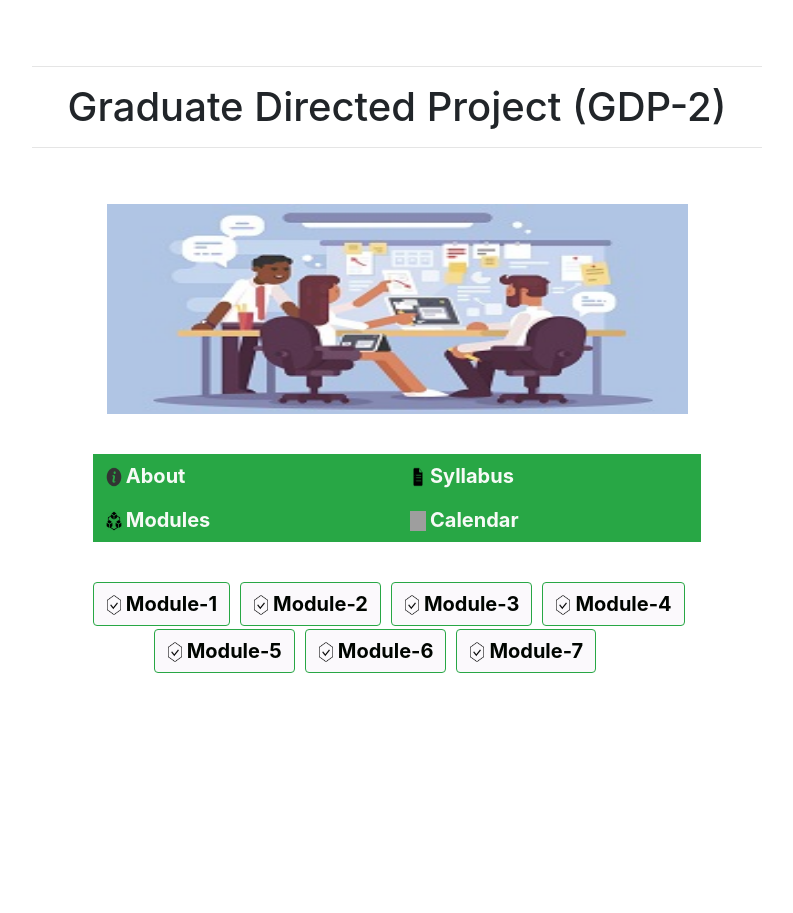
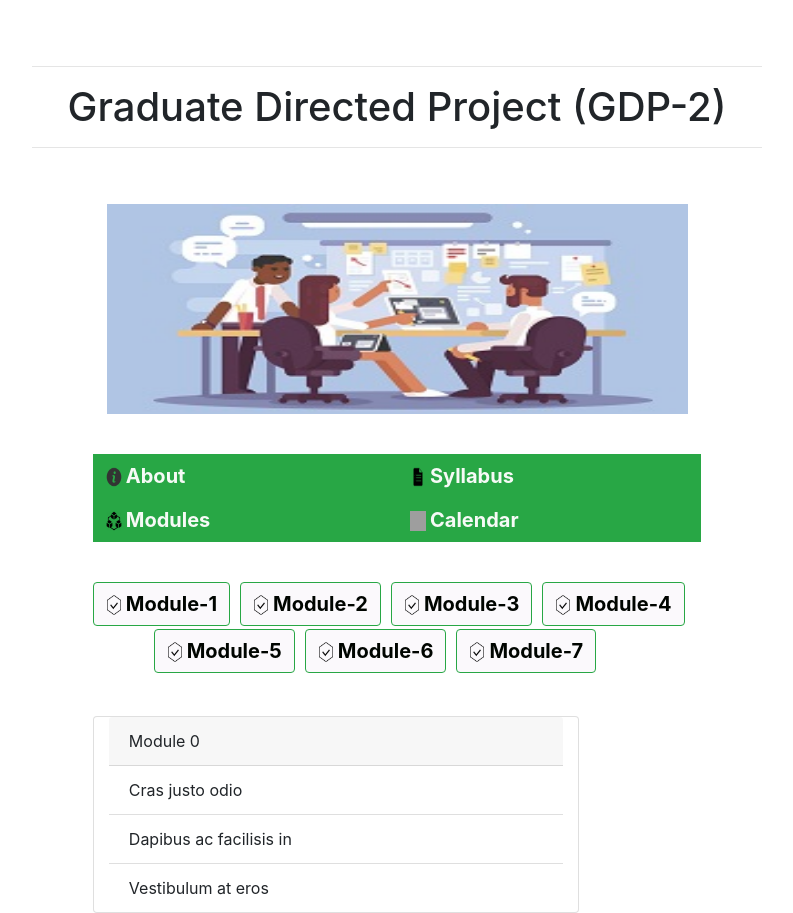
Before and after one commit to RevanthVallamsetty/GDPWorkshop, an Angular app: page / in a window 1280 px wide. Shown: the whole page, without its empty margins (148-941 px from the left). Before the commit the page ends 800 px from the top, so only its background shows below. Built offline with nearby package versions, Linux system fonts and the light colour scheme; grey boxes are pictures that could not be loaded.

Commit message:
added module details component

```diff
--- a/src/app/app.component.html
+++ b/src/app/app.component.html
@@ -1,5 +1,4 @@
 <app-navbar></app-navbar>
 <app-modules-list></app-modules-list>
-
-
+<app-modules-details></app-modules-details>
 <router-outlet></router-outlet>
--- /dev/null
+++ b/src/app/data.service.ts
@@ -0,0 +1,14 @@
+import { Injectable } from '@angular/core';
+import { BehaviorSubject } from 'rxjs';
+@Injectable({
+  providedIn: 'root'
+})
+export class DataService {
+  private messageSource = new BehaviorSubject('default message'); ;
+  currentMessage = this.messageSource.asObservable();
+  constructor() { }
+  changeMessage(message: number) {
+    this.messageSource.next(message.toString(10))
+  }
+
+}
--- a/src/app/modules-details/modules-details.component.html
+++ b/src/app/modules-details/modules-details.component.html
@@ -1,3 +1,15 @@
-<p>
-  modules-details works!
-</p>
+<div class="container">
+<div class="row">
+  <div class="col-md-1"></div>
+<div class="card col-md-8">
+    <div class="card-header">
+      Module 0{{messages}}
+    </div>
+    <ul class="list-group list-group-flush">
+      <li class="list-group-item">Cras justo odio</li>
+      <li class="list-group-item">Dapibus ac facilisis in</li>
+      <li class="list-group-item">Vestibulum at eros</li>
+    </ul>
+  </div>
+  </div>
+  </div>
--- a/src/app/modules-details/modules-details.component.ts
+++ b/src/app/modules-details/modules-details.component.ts
@@ -1,15 +1,25 @@
 import { Component, OnInit } from '@angular/core';
+import { DataService } from "../data.service";
+
 
 @Component({
   selector: 'app-modules-details',
   templateUrl: './modules-details.component.html',
+  // template: '{{message}}',
   styleUrls: ['./modules-details.component.scss']
 })
 export class ModulesDetailsComponent implements OnInit {
 
-  constructor() { }
+  message:string;
+  constructor(private data: DataService) {
+
+  }
 
   ngOnInit() {
+    this.data.currentMessage.subscribe(message => this.message = message)
   }
 
+
+
+
 }
--- a/src/app/modules-list/modules-list.component.html
+++ b/src/app/modules-list/modules-list.component.html
@@ -1,4 +1,4 @@
-<div class="container" ng-app="app-modules-list">
+<div class="container" ng-app="app-modules-list" style="padding-bottom: 40px">
   <div class="row text-center">
     <div class="col-md-1"></div>
         <div class="padding">
--- a/src/app/modules-list/modules-list.component.ts
+++ b/src/app/modules-list/modules-list.component.ts
@@ -1,4 +1,5 @@
 import { Component, OnInit } from '@angular/core';
+import {DataService} from '../data.service'
 
 @Component({
   selector: 'app-modules-list',
@@ -7,15 +8,17 @@ import { Component, OnInit } from '@angular/core';
 })
 export class ModulesListComponent implements OnInit {
 
-  constructor() { }
 
+  constructor(private data: DataService) { }
+
+  message:string;
   ngOnInit() {
+    this.data.currentMessage.subscribe(message => this.message = message)
   }
 
 
  detail(modulenum:number){
-
-    console.log(modulenum)
+  this.data.changeMessage(modulenum)
    var btns = document.getElementsByName("modules")
    console.log(btns)
    btns.forEach(function(btn){
```
Also changed, not shown: 1 other file (tests, documents, lock files or other folders).
